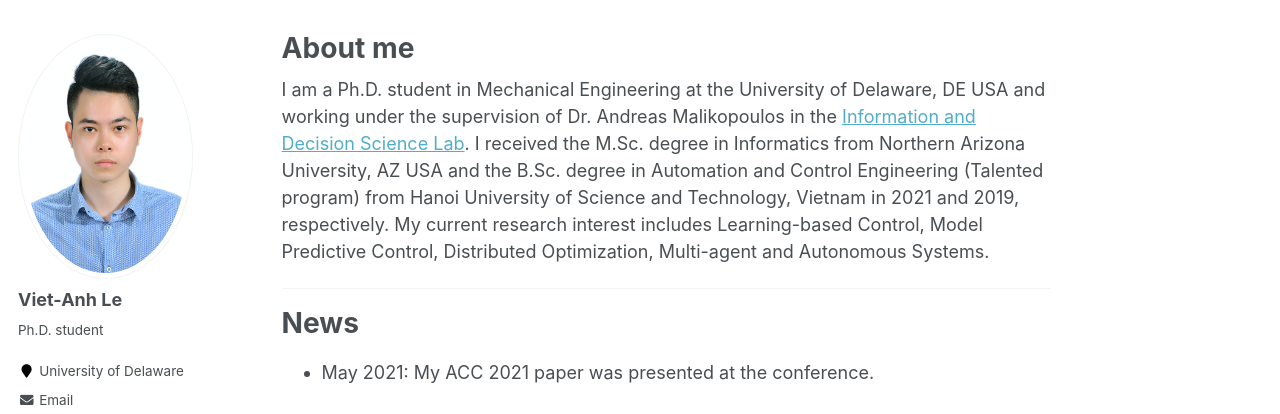
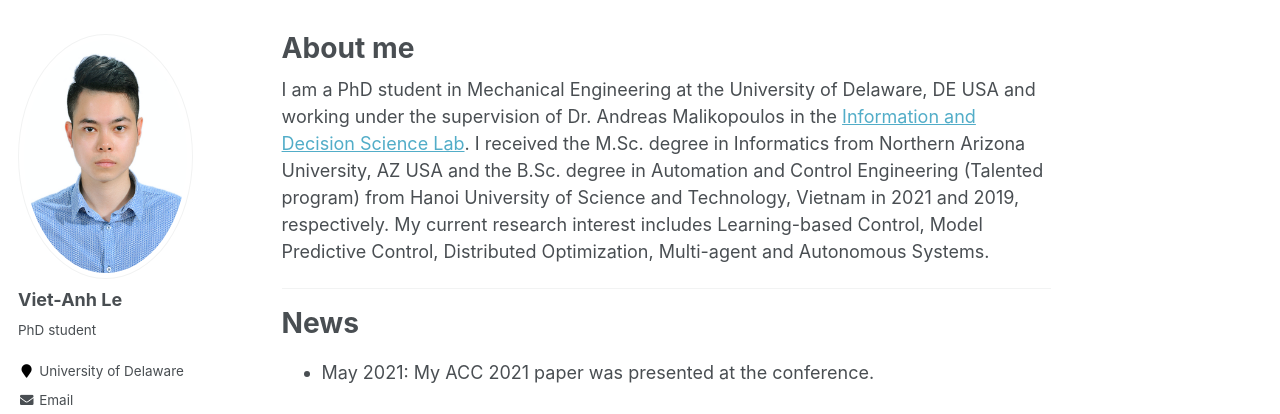
Before and after one commit to vietanhle0101/vietanhle0101.github.io, a Jekyll site: the page built from _pages/about.md, in a window 1280 px wide and 900 px high. Shown: the part 471-885 px from the top of the window. Built offline with Jekyll 4.4.1, drawn with Linux system fonts in a browser that asks for light colours.

Commit message:
minor thing

```diff
--- a/_config.yml
+++ b/_config.yml
@@ -82,7 +82,7 @@ analytics:
 author:
   name             : "Viet-Anh Le"
   avatar           : "profile2.png"
-  bio              : "Ph.D. student"
+  bio              : "PhD student"
   location         : "University of Delaware"
   employer         :
   pubmed           :
--- a/_pages/about.md
+++ b/_pages/about.md
@@ -11,7 +11,7 @@ redirect_from:
   - /about.html
 ---
 
-I am a Ph.D. student in Mechanical Engineering at the University of Delaware, DE USA and working under the supervision of Dr. Andreas Malikopoulos in the [Information and Decision Science Lab](https://sites.udel.edu/ids-lab/people/).
+I am a PhD student in Mechanical Engineering at the University of Delaware, DE USA and working under the supervision of Dr. Andreas Malikopoulos in the [Information and Decision Science Lab](https://sites.udel.edu/ids-lab/people/).
 I received the M.Sc. degree in Informatics from Northern Arizona University, AZ USA and the B.Sc. degree in Automation and Control Engineering (Talented program) from Hanoi University of Science and Technology, Vietnam in 2021 and 2019, respectively.
 My current research interest includes Learning-based Control, Model Predictive Control, Distributed Optimization, Multi-agent and Autonomous Systems.
 <!-- I am a Student Member of the IEEE and the IEEE Control System Society. -->
```
